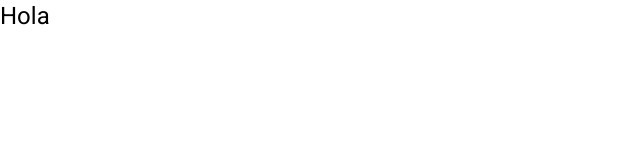
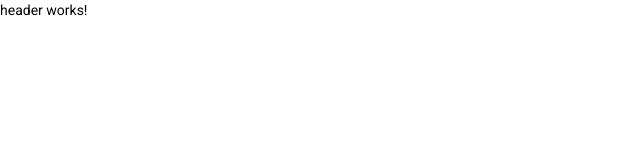
Before and after one commit to 99pmore/Restaurants-App, an Angular app: page / in a window 1280 px wide. Shown: the top 160 px of the page, without its empty margins (0-640 px from the left). Built offline with nearby package versions, Linux system fonts and the light colour scheme.

Commit message:
header component added

```diff
--- a/src/app/app.component.html
+++ b/src/app/app.component.html
@@ -1 +1 @@
-<h1>Hola</h1>
+<app-header></app-header>
```
